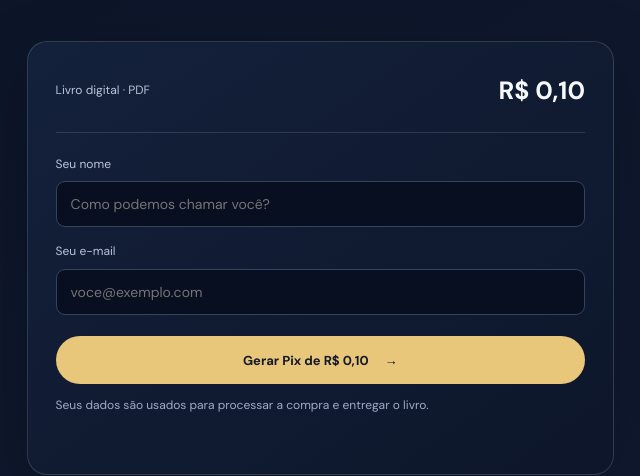
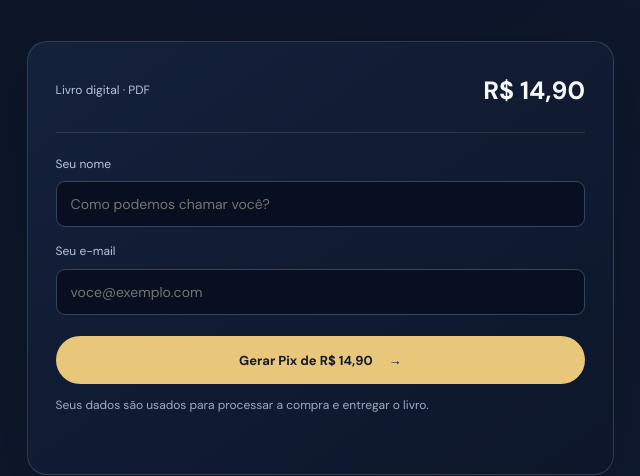
Before and after one commit to elisandrom33-create/uma-jornada-cosmica, a website: page index.html in a window 1280 px wide. Shown: the part 1366-1842 px from the top of the page, 538-1178 px from the left. Drawn offline with nearby package versions, Linux system fonts and the light colour scheme.

Commit message:
Restore book price to R$ 14,90

```diff
--- a/index.html
+++ b/index.html
@@ -24,7 +24,7 @@
         <p class="eyebrow">Uma viagem pelo conhecimento humano</p>
         <h1 id="hero-title">O universo não está fora de nós.</h1>
         <p class="hero-lead">Ele também é dentro. Uma jornada por ciência, história, civilizações, consciência e pelas perguntas que nos fazem humanos.</p>
-        <div class="purchase-line"><strong>R$ 0,10</strong><span>edição digital · PDF</span></div>
+        <div class="purchase-line"><strong>R$ 14,90</strong><span>edição digital · PDF</span></div>
         <a class="button button-primary" href="#comprar">Quero conhecer essa jornada <span aria-hidden="true">→</span></a>
         <p class="microcopy">Pagamento seguro via Pix · entrega digital após a confirmação</p>
       </div>
@@ -57,11 +57,11 @@
         <p>Informe seus dados para gerar o Pix. O livro será enviado ao e-mail informado depois da confirmação do pagamento.</p>
       </div>
       <div class="checkout-card">
-        <div class="checkout-price"><span>Livro digital · PDF</span><strong>R$ 0,10</strong></div>
+        <div class="checkout-price"><span>Livro digital · PDF</span><strong>R$ 14,90</strong></div>
         <form id="purchase-form" novalidate>
           <label class="field"><span>Seu nome</span><input id="buyer-name" name="nome" autocomplete="name" maxlength="100" required placeholder="Como podemos chamar você?"></label>
           <label class="field"><span>Seu e-mail</span><input id="buyer-email" name="email" type="email" autocomplete="email" maxlength="150" required placeholder="voce@exemplo.com"></label>
-          <button class="button button-primary button-wide" id="pay-button" type="submit">Gerar Pix de R$ 0,10 <span aria-hidden="true">→</span></button>
+          <button class="button button-primary button-wide" id="pay-button" type="submit">Gerar Pix de R$ 14,90 <span aria-hidden="true">→</span></button>
           <p class="secure-note">Seus dados são usados para processar a compra e entregar o livro.</p>
           <p class="form-message" id="form-message" role="alert" aria-live="polite"></p>
         </form>
```
